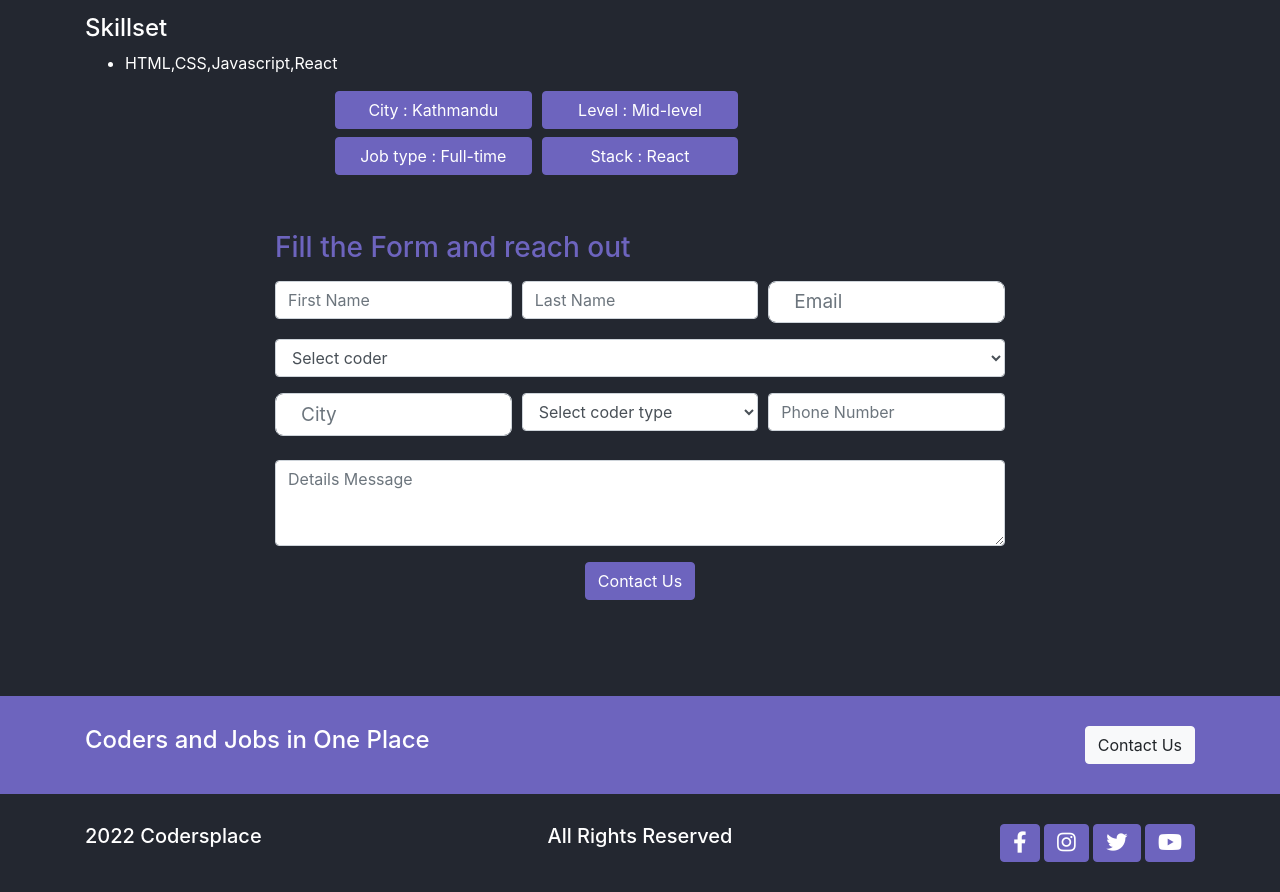
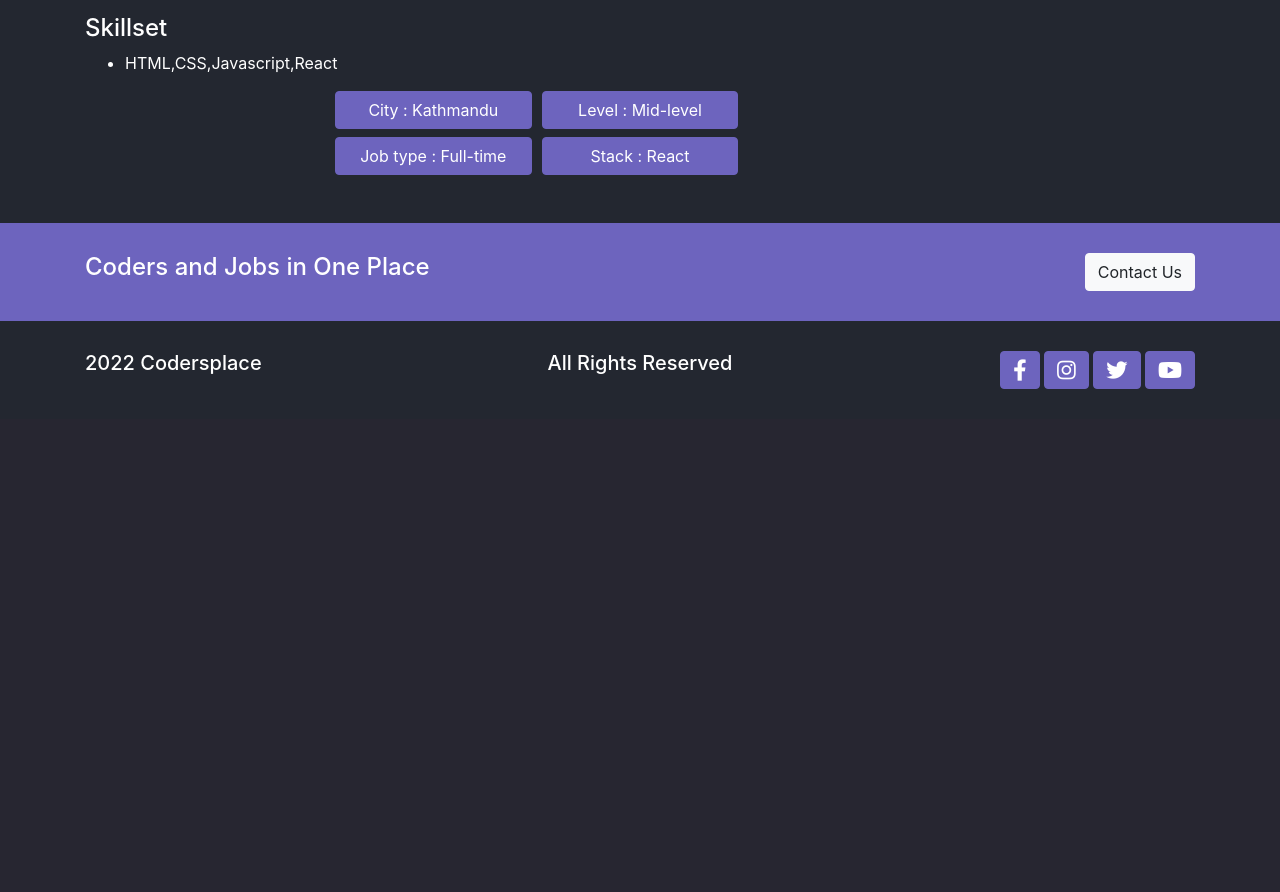
Before and after one commit to samratiam/Codersplace, a Django app: page /coders/6/ in a window 1280 px wide. Shown: the part 951-1843 px from the top of the page. After the commit the page ends 1340 px from the top, so only its background shows below. Run offline with Django 4.2, Linux system fonts and the light colour scheme; data comes from the database, SQL or seed files in the repository; some libraries are stand-ins or nearby versions.

Commit message:
Remove hirecoder form

```diff
--- a/templates/coders/coder_detail.html
+++ b/templates/coders/coder_detail.html
@@ -60,105 +60,5 @@
 			<button class="btn btn-accent">Stack : {{coder.developer_type}}</button>
 		</div>
 	</section>
-
-	<!-- Contact form  -->
-	<section class="coder-form container mt-5 mb-5">
-		<div class="row">
-			<form
-				method="POST"
-				action="{% url 'hirecoder' %}"
-				class="col-md-8 offset-md-2"
-			>
-				<h3 class="pt-2 pb-2">Fill the Form and reach out</h3>
-				{% csrf_token %} {% if user.is_authenticated %}
-				<input type="hidden" name="user_id" value="{{user.id}}" />
-				{% else %}
-				<input type="hidden" name="user_id" value="00" />
-				{% endif %}
-				<input type="hidden" name="coder_id" value="{{coder.id}}" />
-
-				<div class="form-row">
-					<div class="form-group col-md-4">
-						<input
-							name="first_name"
-							class="form-control"
-							placeholder="First Name"
-						/>
-					</div>
-					<div class="form-group col-md-4">
-						<input
-							name="last_name"
-							class="form-control"
-							placeholder="Last Name"
-						/>
-					</div>
-					<div class="form-group col-md-4">
-						{% if user.is_authenticated %}
-						<input
-							name="email"
-							type="email"
-							value="{{user.email}}"
-							class="form-control"
-							placeholder="Email"
-						/>
-						{% else %}
-						<input
-							name="email"
-							type="email"
-							class="form-control"
-							placeholder="Email"
-						/>
-						{% endif %}
-					</div>
-				</div>
-
-				<div class="form-group">
-					<select name="coder_name" class="form-control">
-						<option selected disabled hidden>Select coder</option>
-						<option value="{{coder.name}}">{{coder.name}}</option>
-					</select>
-				</div>
-
-				<div class="form-row">
-					<div class="form-group col-md-4">
-						<input
-							name="city"
-							type="text"
-							class="form-control"
-							placeholder="City"
-						/>
-					</div>
-					<div class="form-group col-md-4">
-						<select name="coder_developer_type" class="form-control">
-							<option selected disabled hidden>Select coder type</option>
-							<option value="{{coder.developer_type}}">
-								{{coder.developer_type}}
-							</option>
-						</select>
-					</div>
-					<div class="form-group col-md-4">
-						<input
-							name="phone"
-							type="number"
-							class="form-control"
-							placeholder="Phone Number"
-						/>
-					</div>
-				</div>
-
-				<div class="form-group pt-2">
-					<textarea
-						name="message"
-						class="form-control"
-						rows="3"
-						placeholder="Details Message"
-					></textarea>
-				</div>
-				<div class="text-center">
-					<button type="submit" class="btn btn-accent">Contact Us</button>
-				</div>
-			</form>
-		</div>
-	</section>
 </main>
 {% endblock %}
```
Also changed, not shown: media/coders/y6_WZtBMS3.png (added).
